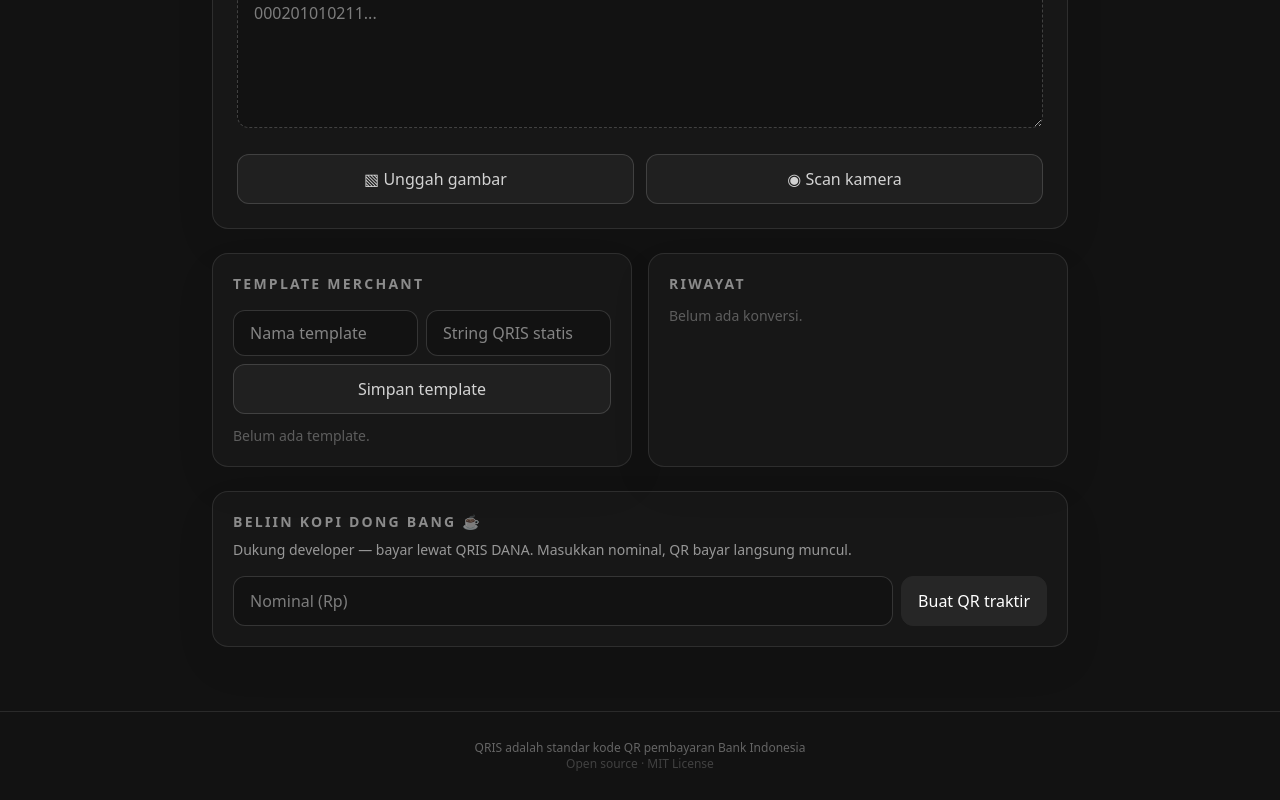
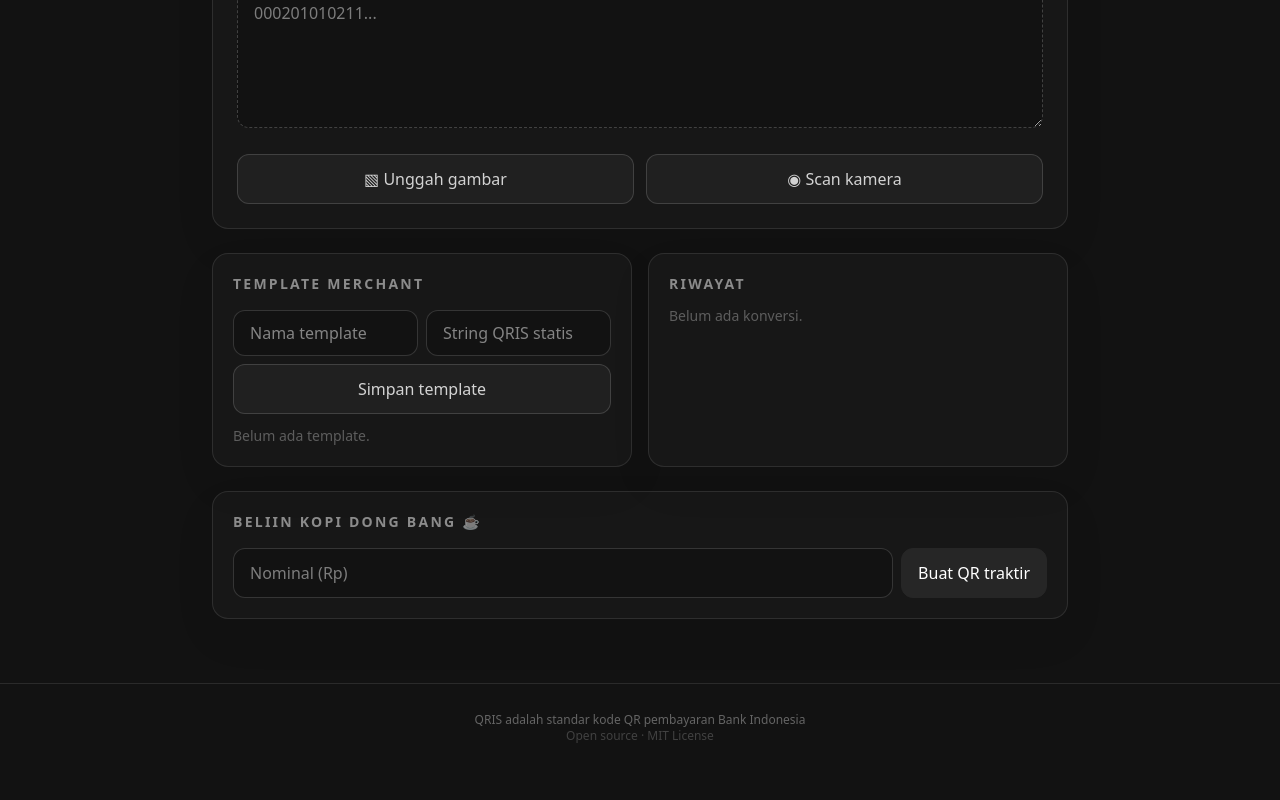
Before and after one commit to KevinAntonioWiyonoLauw/qris-dinamis, a React (Vite) app in the folder frontend/: page / in a window 1280 px wide. Shown: the part 455-1255 px from the top of the page. After the commit the page ends 1227 px from the top, so only its background shows below. Built offline with nearby package versions, Linux system fonts and the light colour scheme.

Commit message:
style(frontend): drop traktir subtitle text

```diff
--- a/frontend/src/App.tsx
+++ b/frontend/src/App.tsx
@@ -471,7 +471,6 @@ function App() {
 
       <section className="mt-6 rounded-2xl border border-black/10 bg-[#ffffff] p-5 text-slate-900 shadow-[0_18px_45px_rgb(23_23_23/0.06)] print:hidden dark:border-white/10 dark:bg-[#171717] dark:text-white">
         <h2 className="text-sm font-bold uppercase tracking-[.16em] text-slate-400 dark:text-white/50">Beliin kopi dong bang ☕</h2>
-        <p className="mt-2 text-sm text-slate-500 dark:text-white/55">Dukung developer — bayar lewat QRIS DANA. Masukkan nominal, QR bayar langsung muncul.</p>
         <div className="mt-4 flex flex-wrap gap-2">
           <input value={traktirAmount} onChange={(event) => setTraktirAmount(event.target.value)} type="number" min="1" placeholder="Nominal (Rp)" className="w-full min-w-0 flex-1 rounded-xl border border-black/10 bg-[#fafafa] px-4 py-3 text-sm text-slate-900 outline-none placeholder:text-slate-400 focus:border-brand-500 dark:border-white/15 dark:bg-[#121212] dark:text-white dark:placeholder:text-white/45" />
           <Button onClick={generateTraktir} className="border-brand-600 bg-brand-600 text-white hover:bg-brand-700">Buat QR traktir</Button>
```
